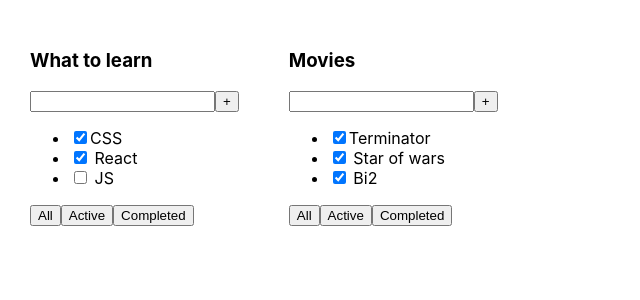
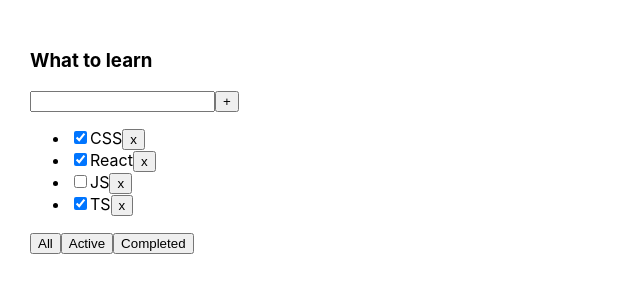
Before and after one commit to LopinaM/todolist, a React (Create React App) app: page / in a window 1280 px wide. Shown: the top 300 px of the page, without its empty margins (0-640 px from the left). Built offline with nearby package versions, Linux system fonts and the light colour scheme.

Commit message:
added function removeTask and ChangeFilter

```diff
--- a/src/App.tsx
+++ b/src/App.tsx
@@ -1,33 +1,45 @@
 import React from "react";
 import "./App.css";
-import { Todolist } from "./Todolost";
+import { taskPropsType, Todolist } from "./Todolist";
 
-const todolistObj = [
-  { id: 1, title: "What to learn", isDone: true },
-  { id: 2, title: "Movies", isDone: true },
-  { id: 3, title: "Songs", isDone: false },
-];
-
-const task1 = [
-  { id: 1, title: "CSS", isDone: true },
-  { id: 2, title: "React", isDone: true },
-  { id: 3, title: "JS", isDone: false },
-];
-
-const task2 = [
-  { id: 1, title: "Terminator", isDone: true },
-  { id: 2, title: "Star of wars", isDone: true },
-  { id: 3, title: "Bi2", isDone: true },
-];
+export type FilterValuesType = "All" | "Completed" | "Active";
 
 function App() {
+  let initialTasks = [
+    { id: 1, title: "CSS", isDone: true },
+    { id: 2, title: "React", isDone: true },
+    { id: 3, title: "JS", isDone: false },
+    { id: 4, title: "TS", isDone: true },
+  ];
+
+  const [tasks, setTasks] = React.useState<Array<taskPropsType>>(initialTasks);
+  const [filter, setFilter] = React.useState<FilterValuesType>("All");
+
+  function removeTask(id: number) {
+    let filteredTasks = tasks.filter((t) => t.id !== id);
+    setTasks(filteredTasks);
+  }
+
+  function ChangeFilter(value: FilterValuesType) {
+    setFilter(value);
+  }
+
+  let taskForTodolist = tasks;
+  if (filter === "Completed") {
+    taskForTodolist = tasks.filter((t) => t.isDone === true);
+  }
+  if (filter === "Active") {
+    taskForTodolist = tasks.filter((t) => t.isDone === false);
+  }
+
   return (
     <div className="App">
-      {/* {todolistObj.map((item, index) => (
-        <Todolist title={item.title} />
-      ))} */}
-      <Todolist title="What to learn" task={task1} />
-      <Todolist title="Movies" task={task2} />
+      <Todolist
+        title="What to learn"
+        task={taskForTodolist}
+        removeTask={removeTask}
+        ChangeFilter={ChangeFilter}
+      />
     </div>
   );
 }
--- /dev/null
+++ b/src/Todolist.tsx
@@ -0,0 +1,67 @@
+import { FilterValuesType } from "./App";
+
+export type taskPropsType = {
+  id: number;
+  title: string;
+  isDone: boolean;
+};
+
+type todolistPropsType = {
+  title?: string;
+  task: Array<taskPropsType>;
+  checked?: boolean;
+  removeTask: (id: number) => void;
+  ChangeFilter: (value: FilterValuesType) => void;
+};
+
+export const Todolist = (props: todolistPropsType) => {
+  return (
+    <div>
+      <h3>{props.title}</h3>
+      <div>
+        <input />
+        <button>+</button>
+      </div>
+      <ul>
+        {props.task.map((t) => {
+          return (
+            <li>
+              <input type="checkbox" checked={t.isDone} />
+              <span>{t.title}</span>
+              <button
+                onClick={() => {
+                  props.removeTask(t.id);
+                }}
+              >
+                x
+              </button>
+            </li>
+          );
+        })}
+      </ul>
+      <div>
+        <button
+          onClick={() => {
+            props.ChangeFilter("All");
+          }}
+        >
+          All
+        </button>
+        <button
+          onClick={() => {
+            props.ChangeFilter("Active");
+          }}
+        >
+          Active
+        </button>
+        <button
+          onClick={() => {
+            props.ChangeFilter("Completed");
+          }}
+        >
+          Completed
+        </button>
+      </div>
+    </div>
+  );
+};
--- a/src/Todolost.tsx
+++ /dev/null
@@ -1,42 +0,0 @@
-type taskPropsType = {
-  id: number;
-  title: string;
-  isDone: boolean;
-};
-
-type todolistPropsType = {
-  title?: string;
-  task: Array<taskPropsType>;
-  checked?: boolean;
-};
-
-export const Todolist = (props: todolistPropsType) => {
-  return (
-    <div>
-      <h3>{props.title}</h3>
-      <div>
-        <input />
-        <button>+</button>
-      </div>
-      <ul>
-        <li>
-          <input type="checkbox" checked={props.task[0].isDone} />
-          <span>{props.task[0].title}</span>
-        </li>
-        <li>
-          <input type="checkbox" checked={props.task[1].isDone} />{" "}
-          <span>{props.task[1].title}</span>
-        </li>
-        <li>
-          <input type="checkbox" checked={props.task[2].isDone} />{" "}
-          <span>{props.task[2].title}</span>
-        </li>
-      </ul>
-      <div>
-        <button>All</button>
-        <button>Active</button>
-        <button>Completed</button>
-      </div>
-    </div>
-  );
-};
```
